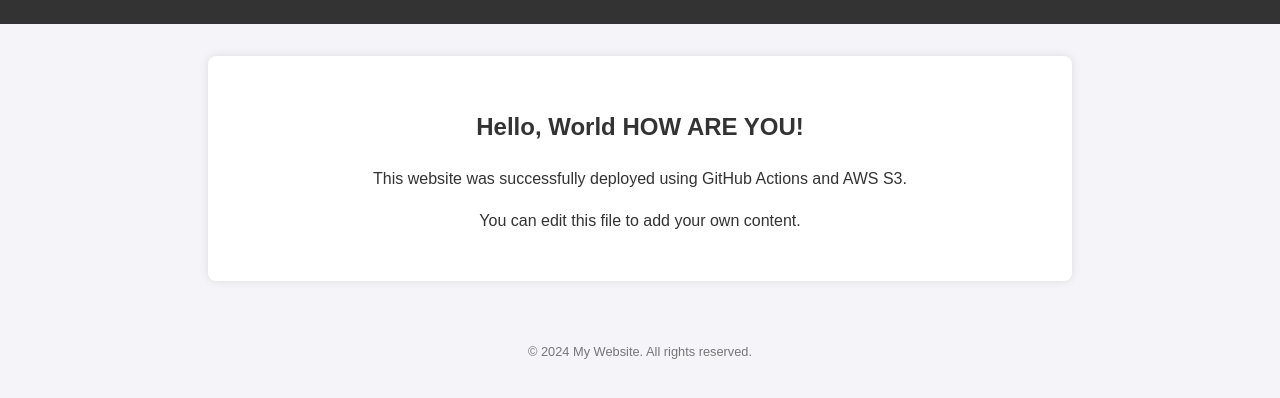
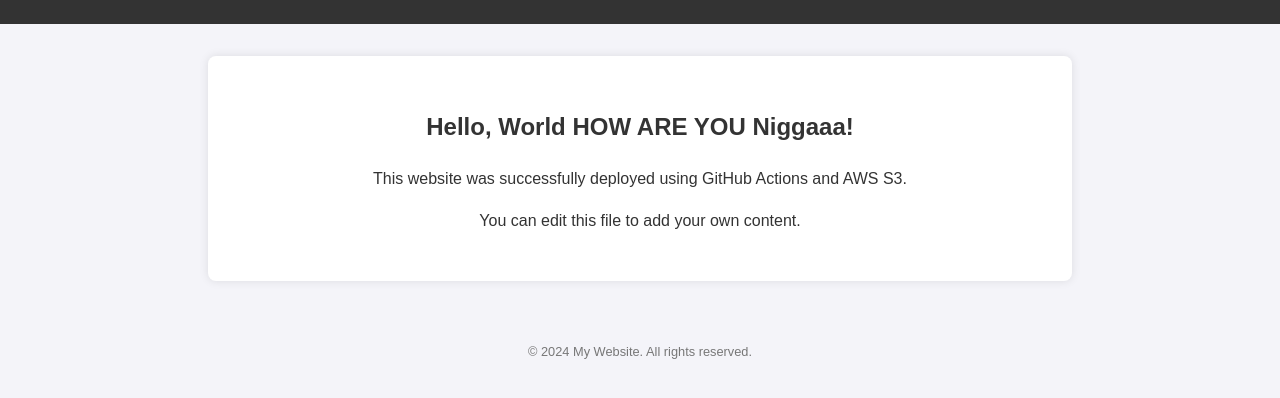
Before and after one commit to sair85765/demo-web-hosting, a plain HTML site: page website/index.html in a window 1280 px wide. Shown: the part 102-500 px from the top of the page. Drawn offline with Linux system fonts and the light colour scheme.

Commit message:
Change greeting text in index.html
Updated greeting in the main header.

```diff
--- a/website/index.html
+++ b/website/index.html
@@ -44,7 +44,7 @@
     </header>
 
     <main>
-        <h2>Hello, World HOW ARE YOU!</h2>
+        <h2>Hello, World HOW ARE YOU Niggaaa!</h2>
         <p>This website was successfully deployed using GitHub Actions and AWS S3.</p>
         <p>You can edit this file to add your own content.</p>
     </main>
```
